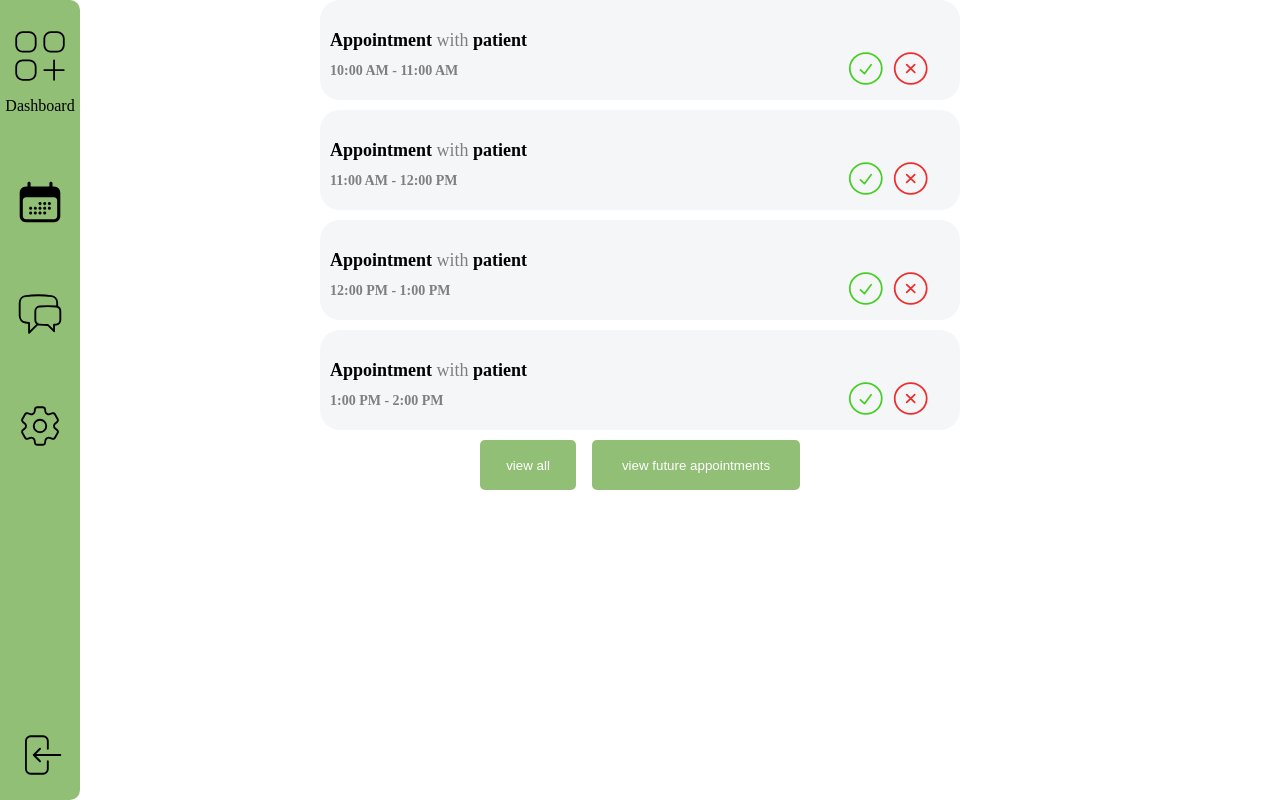
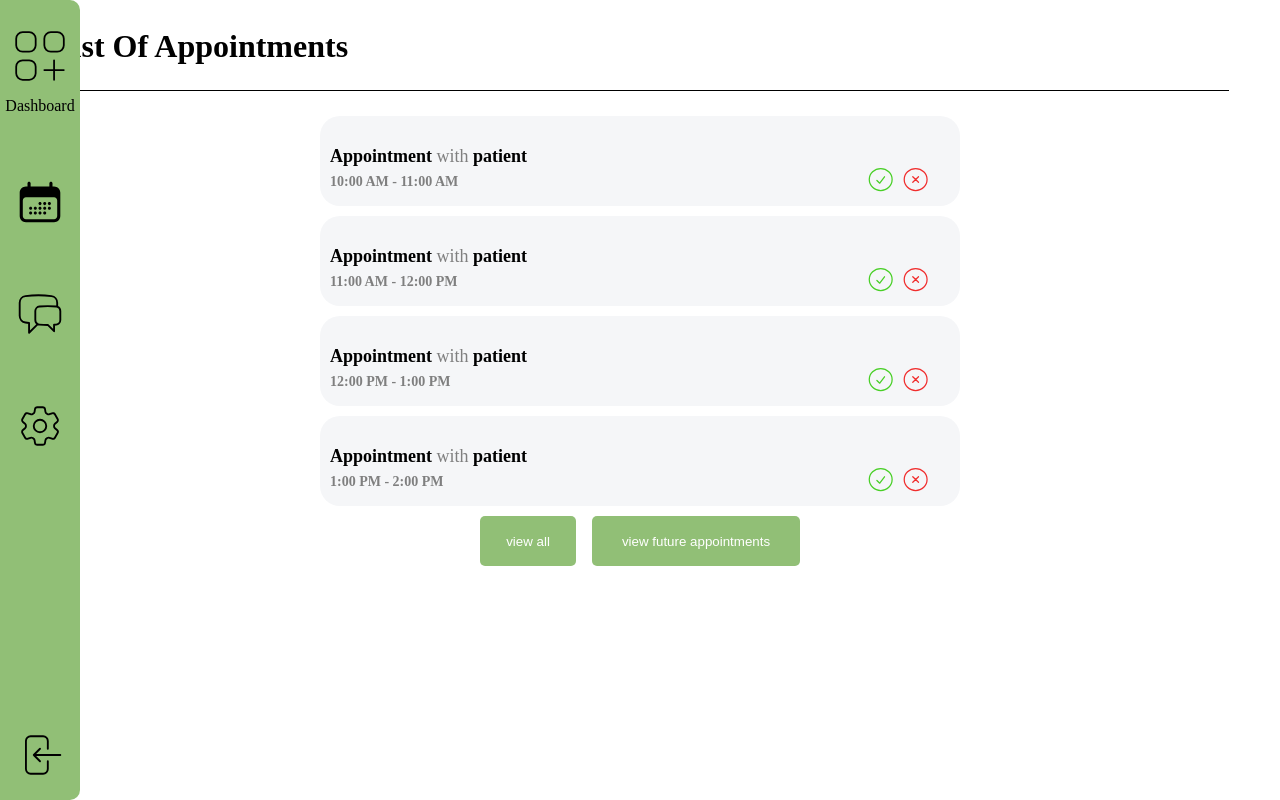
Before and after one commit to PamelaKaram/FE-Patient-Management-Software, a Next.js app: page / in a window 1280 px wide. Built offline with nearby package versions, Linux system fonts and the light colour scheme.

Commit message:
added title List of apt + position

```diff
--- a/src/Components/AppointmentList.js
+++ b/src/Components/AppointmentList.js
@@ -3,6 +3,7 @@ import React from "react";
 import doneIcon from "../icons/doneIcon.svg";
 import cancelIcon from "../icons/cancelIcon.svg";
 import Image from "next/image";
+import WelcomeStyles from "../styles/Welcome.module.css";
 
 const appointmentsData = [
   { id: 1, patient: "patient", startTime: "10:00 AM", endTime: "11:00 AM" },
@@ -12,6 +13,7 @@ const appointmentsData = [
 ];
 
 const AppointmentsList = () => {
+
   const list = appointmentsData.map((appointment) => (
     <div key={appointment.id} className={appL.appointmentpreview}>
       <div className={appL.previewpatient}> Appointment <span>with</span> {appointment.patient}</div>
@@ -25,16 +27,16 @@ const AppointmentsList = () => {
               <Image
                 src={doneIcon.src}
                 alt="done"
-                width={35}
-                height={35}
+                width={25}
+                height={25}
               />
             </li>
             <li>
               <Image
                 src={cancelIcon.src}
                 alt="done"
-                width={35}
-                height={35}
+                width={25}
+                height={25}
               />
             </li>
           </ul>
@@ -44,6 +46,11 @@ const AppointmentsList = () => {
     </div>
   ))
   return (
+    <div>
+      <div className={WelcomeStyles.main}>
+        <h1>List Of Appointments</h1>
+      </div>
+
     <div className={appL.appointmentscontainer}>
       {list}
       <div className={appL.decisions}>
@@ -56,8 +63,7 @@ const AppointmentsList = () => {
       </div>
     </div>
 
-
-
+    </div>
   );
 };
 
```
